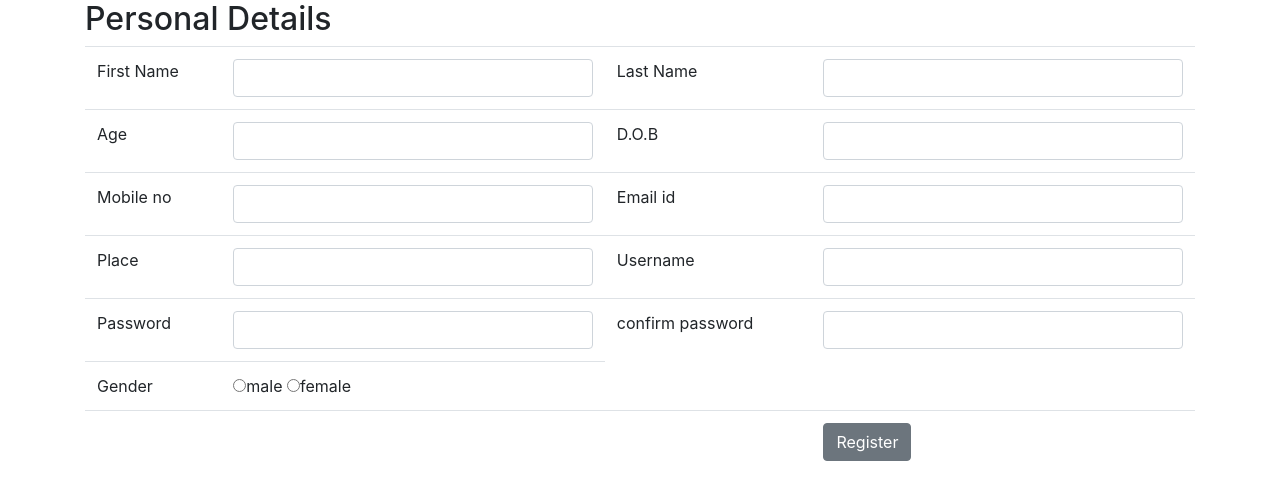
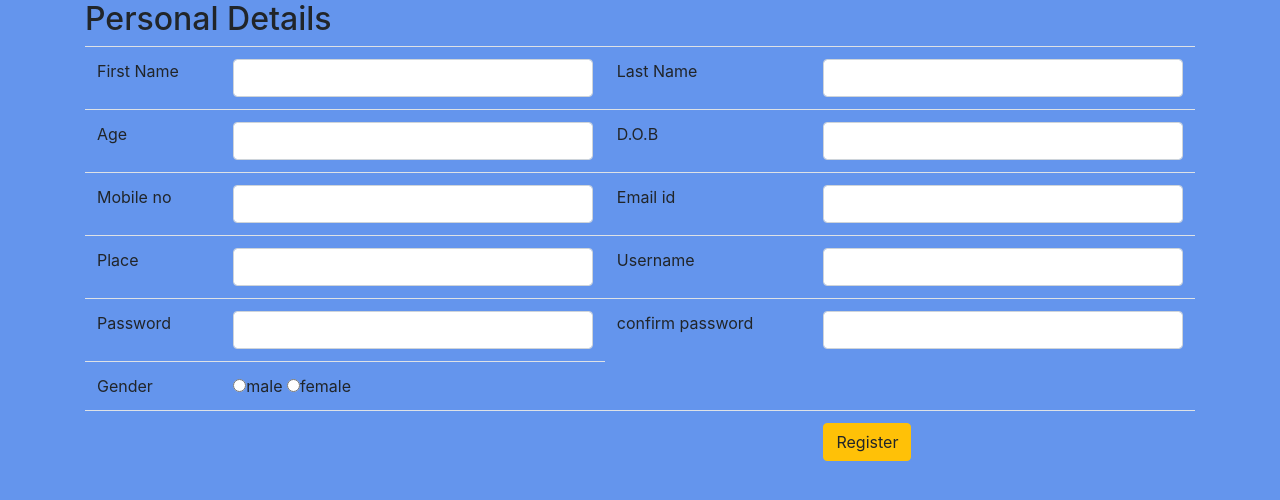
Before and after one commit to Dhanya1997/personal-details, a PHP site: page / in a window 1280 px wide. Shown: the top 500 px of the page. Run offline with PHP 8.4, Linux system fonts and the light colour scheme.

Commit message:
background changed

```diff
--- /dev/null
+++ b/css/style.css
@@ -0,0 +1,6 @@
+.backimage
+{
+    background-color: cornflowerblue ;
+
+
+}
--- a/index.php
+++ b/index.php
@@ -1,12 +1,14 @@
 <!DOCTYPE html>
 <html lang="en">
 <head>
+    <link rel="stylesheet" href="css/style.css">
     <meta charset="UTF-8">
     <meta name="viewport" content="width=<device-width>, initial-scale=1.0">
     <title>Personal Details</title>
     <link rel="stylesheet" href="https://cdn.jsdelivr.net/npm/bootstrap@4.5.3/dist/css/bootstrap.min.css" integrity="sha384-TX8t27EcRE3e/ihU7zmQxVncDAy5uIKz4rEkgIXeMed4M0jlfIDPvg6uqKI2xXr2" crossorigin="anonymous">
 </head>
-<body>
+<body class="backimage">
+
     <div class="container">
         <div class="row">
             <div class="col col-12 col-sm-12 col-md-12 col-lg-12 col-xl-12">
@@ -51,7 +53,7 @@
        <tr>
            <td></td>
            <td><td>
-           <td><button class="btn btn-secondary">Register</button></td>
+           <td><button class="btn btn-warning">Register</button></td>
         </tr>
    </table>
             </div>
```
Also changed, not shown: images/pi.jpg (added), 1 other file.
